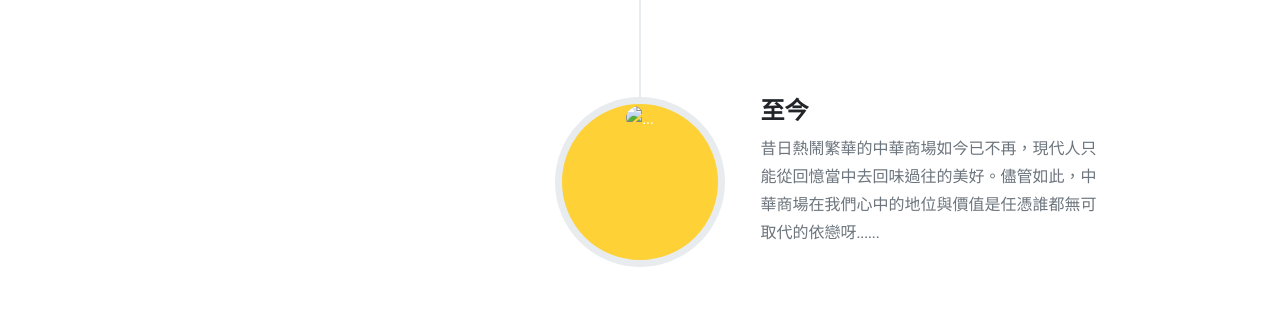
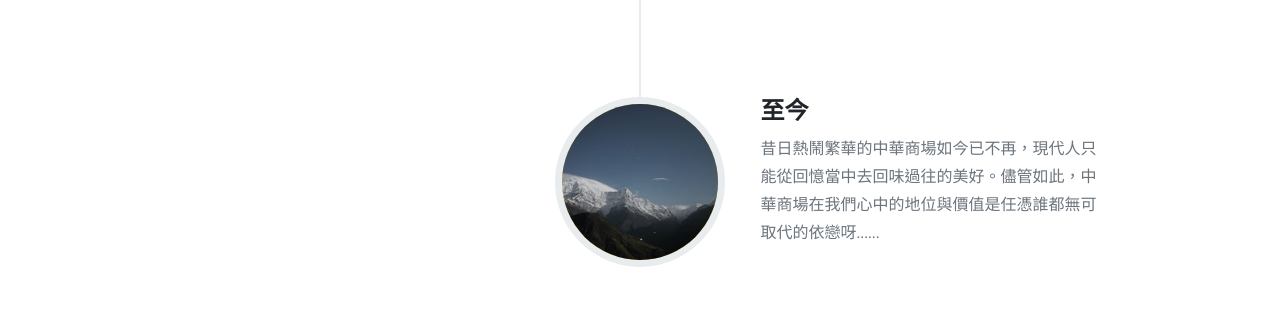
Before and after one commit to tmfan/newsite-suit, a plain HTML site: page index.html in a window 1280 px wide. Shown: the part 1642-1952 px from the top of the page. Drawn offline with nearby package versions, Linux system fonts and the light colour scheme.

Commit message:
Update index.html

```diff
--- a/index.html
+++ b/index.html
@@ -78,7 +78,7 @@
                         </div>
                     </li>
                     <li class="timeline-inverted">
-                        <div class="timeline-image"><img class="rounded-circle img-fluid" src="assets/img/about/6.jpg" alt="..." /></div>
+                        <div class="timeline-image"><img class="rounded-circle img-fluid" src="assets/img/about/4.jpg" alt="..." /></div>
                         <div class="timeline-panel">
                             <div class="timeline-heading">
                                 <h4 class="subheading">至今</h4>
```
